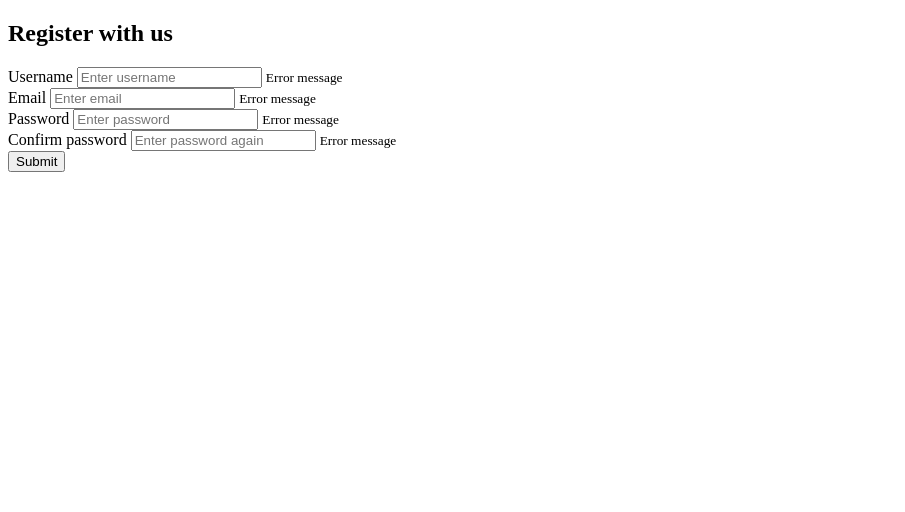
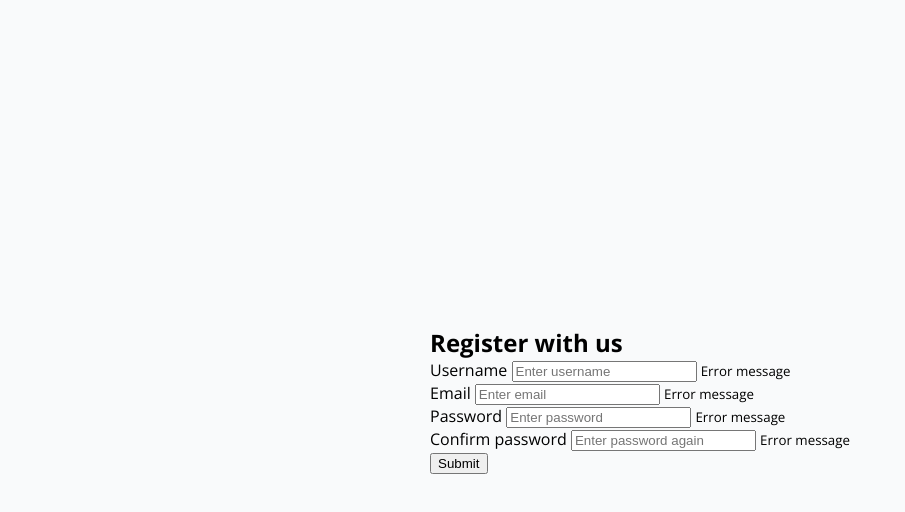
Before and after one commit to juliarore/PAC1_Intro-desenvolupament-front-end, a plain HTML site: page PAC1_Ex2_1/index.html in a window 1280 px wide. Shown: the whole page, without its empty margins (0-905 px from the left). Drawn offline with nearby package versions, Linux system fonts and the light colour scheme.

Commit message:
Font and body styles added

```diff
--- a/PAC1_Ex2_1/index.html
+++ b/PAC1_Ex2_1/index.html
@@ -3,7 +3,7 @@
 <head>
     <meta charset="UTF-8">
     <meta name="viewport" content="width=device-width, initial-scale=1.0">
-    <link rel="stylesheet" href="./style.css">
+    <link rel="stylesheet" href="./styles.css">
     <title>Form validator</title>
 </head>
 
--- a/PAC1_Ex2_1/styles.css
+++ b/PAC1_Ex2_1/styles.css
@@ -0,0 +1,15 @@
+@import url('https://fonts.googleapis.com/css2?family=Open+Sans:ital,wght@0,300..800;1,300..800&display=swap');
+
+* {
+    box-sizing: border-box;
+    margin: 0;
+}
+
+body {
+    background-color: #f9fafb;
+    font-family: 'Open Sans', sans-serif;
+    display: flex;
+    align-items: center;
+    justify-content: center;
+    min-height: 100vh;
+}
```
